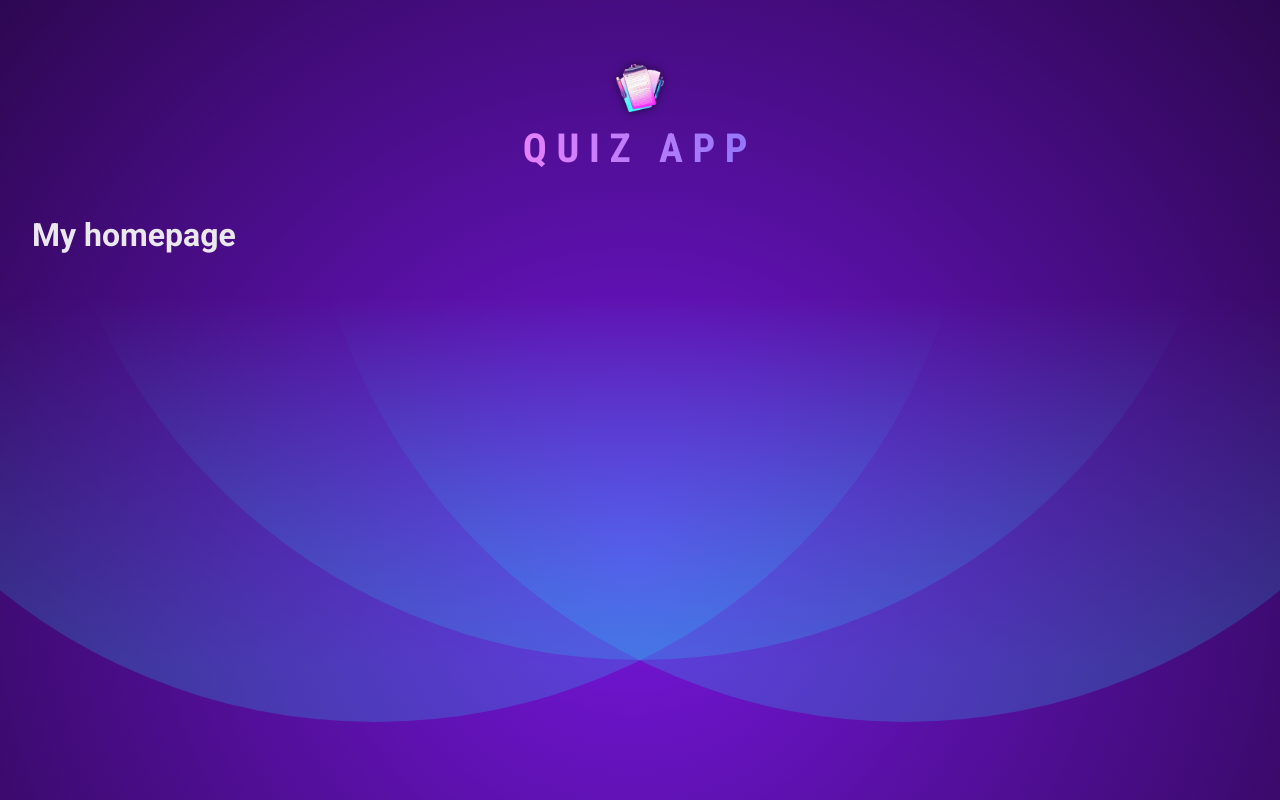
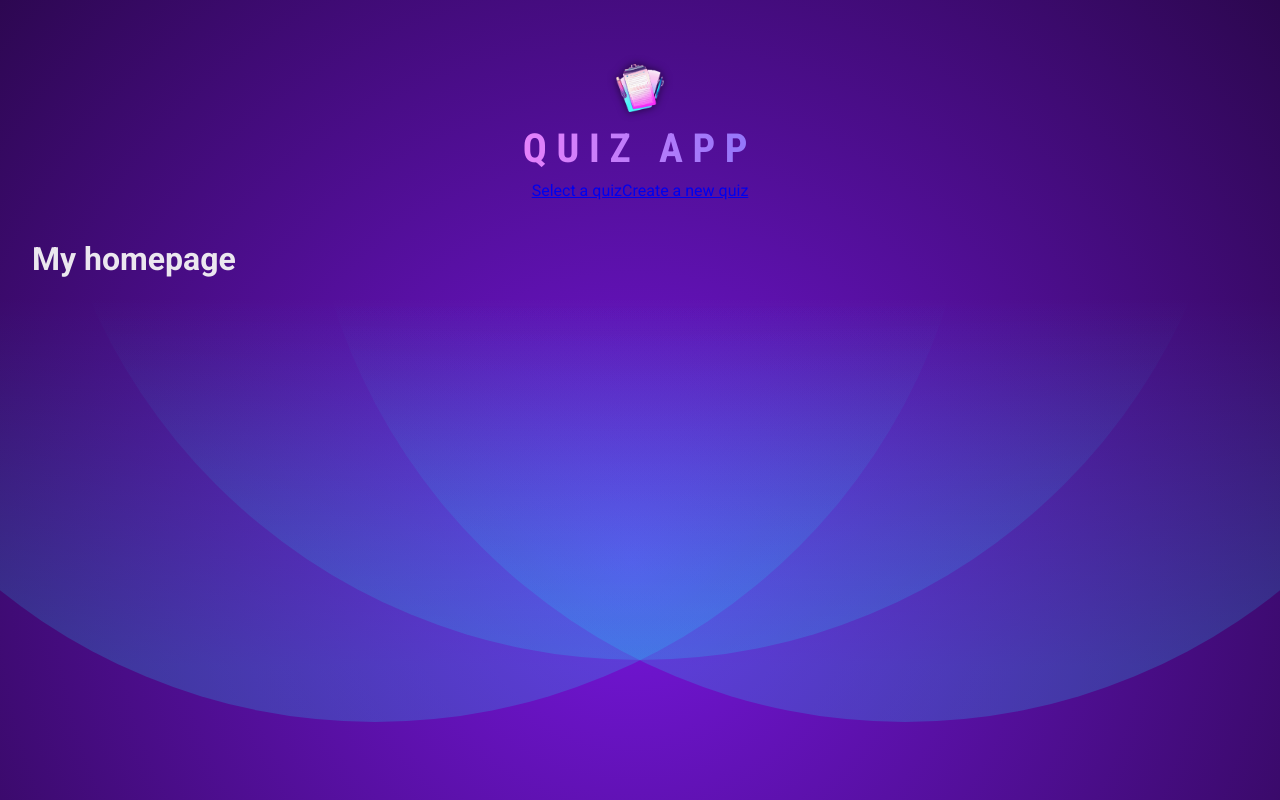
Before and after one commit to PVinaches/quiz-app, a React (Vite) app in the folder quiz-app/: page / in a window 1280 px wide. Built offline with nearby package versions, Linux system fonts and the light colour scheme.

Commit message:
feat: continue routing implementation

```diff
--- a/quiz-app/src/components/Header.jsx
+++ b/quiz-app/src/components/Header.jsx
@@ -1,10 +1,19 @@
-import quizLogo from '../assets/quiz-logo.png'
+import { Link } from "react-router-dom";
+import quizLogo from '../assets/quiz-logo.png';
 
 export default function Header() {
   return (
     <header>
-      <img src={quizLogo} alt="logo-quiz" />
-      <h1>Quiz App</h1>
+      <div>
+        <Link to="/">
+          <img src={quizLogo} alt="logo-quiz" />
+        </Link>
+        <h1>Quiz App</h1>
+      </div>
+      <div>
+        <Link to="/selectQuiz" className="button-quiz">Select a quiz</Link>
+        <Link to="/createQuiz" className="button-quiz">Create a new quiz</Link>
+      </div>
     </header>
   );
 }
--- /dev/null
+++ b/quiz-app/src/pages/Root.jsx
@@ -0,0 +1,12 @@
+import { Outlet } from 'react-router-dom';
+import Header from '../components/Header';
+
+export default function RootLayout() {
+  return (
+    <>
+      <Header />
+
+      <Outlet></Outlet>
+    </>
+  );
+}
--- a/quiz-app/src/pages/createQuiz.jsx
+++ b/quiz-app/src/pages/createQuiz.jsx
@@ -1,13 +1,7 @@
-import Header from "../components/Header";
-
 export default function CreateQuiz() {
   return (
-    <>
-      <Header ></Header>
-
-      <main>
-        <h1>Create Quiz</h1>
-      </main>
-    </>
+    <main>
+      <h1>Create Quiz</h1>
+    </main>
   );
 }
--- a/quiz-app/src/pages/home.jsx
+++ b/quiz-app/src/pages/home.jsx
@@ -1,14 +1,7 @@
-import Header from "../components/Header";
-
 export default function Homepage() {
   return (
-    <>
-      <Header ></Header>
-
-      <main>
-        <h1>My homepage</h1>
-      </main>
-    </>
+    <main>
+      <h1>My homepage</h1>
+    </main>
   );
-
 }
--- a/quiz-app/src/pages/selectQuiz.jsx
+++ b/quiz-app/src/pages/selectQuiz.jsx
@@ -1,13 +1,7 @@
-import Header from "../components/Header";
-
 export default function SelectQuiz() {
   return (
-    <>
-      <Header ></Header>
-
-      <main>
-        <h1>Select Quiz</h1>
-      </main>
-    </>
+    <main>
+      <h1>Select Quiz</h1>
+    </main>
   );
 }
```
Also changed, not shown: quiz-app/src/App.jsx (+9 -6 lines).
